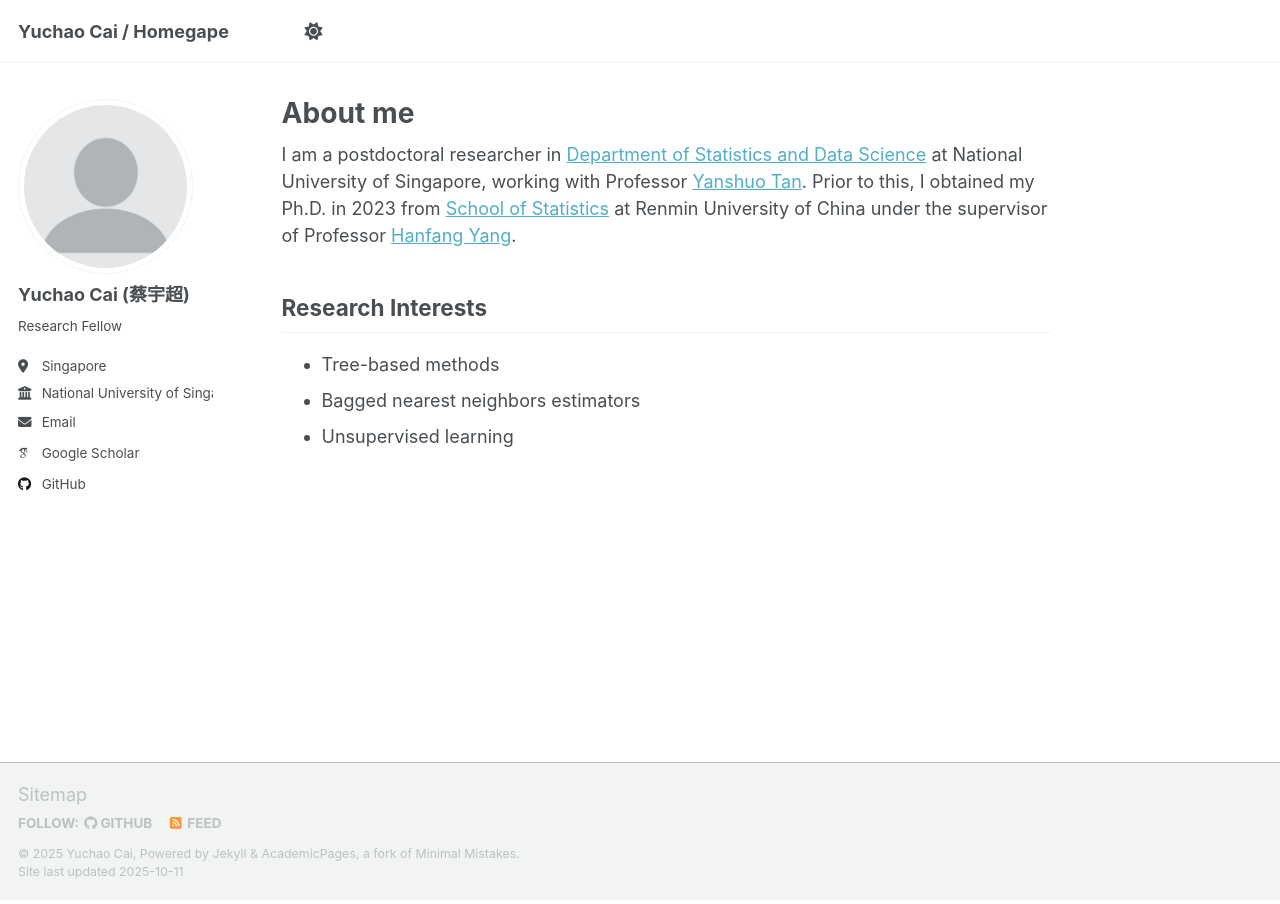
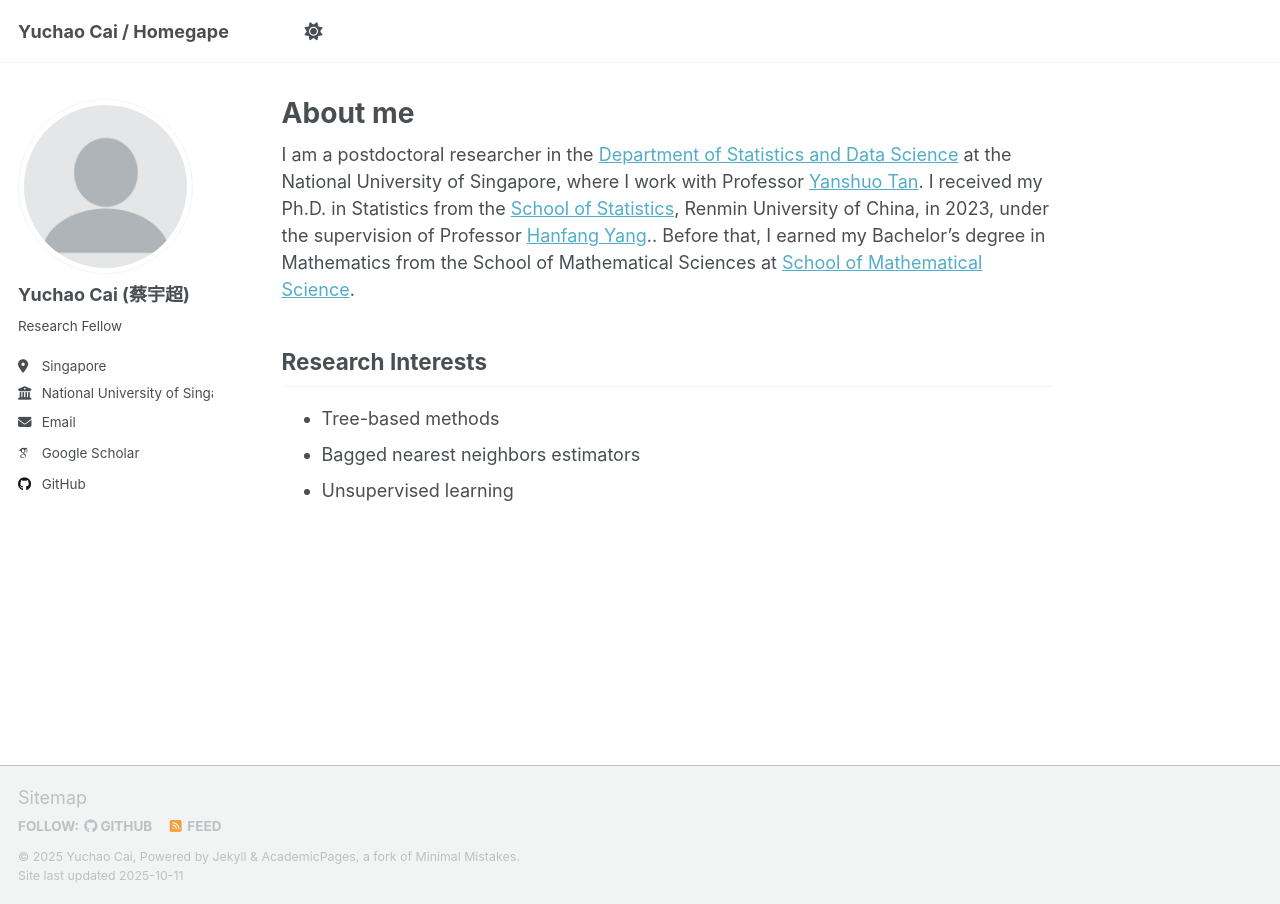
Before and after one commit to yccai2023/yccai2023.github.io, a Jekyll site: the page built from _pages/about.md, in a window 1280 px wide. Built offline with Jekyll 4.4.1, drawn with Linux system fonts in a browser that asks for light colours; some web fonts are replaced; a script that is not in the unit is left out.

Commit message:
Update about.md

```diff
--- a/_pages/about.md
+++ b/_pages/about.md
@@ -7,7 +7,7 @@ redirect_from:
   - /about.html
 ---
 
-I am a postdoctoral researcher in [Department of Statistics and Data Science](https://www.stat.nus.edu.sg/) at National University of Singapore, working with Professor [Yanshuo Tan](https://sites.google.com/view/yanshuotan/home). Prior to this, I obtained my Ph.D. in 2023 from [School of Statistics]() at Renmin University of China under the supervisor of Professor [Hanfang Yang]().
+I am a postdoctoral researcher in the [Department of Statistics and Data Science](https://www.stat.nus.edu.sg/) at the National University of Singapore, where I work with Professor [Yanshuo Tan](https://sites.google.com/view/yanshuotan/home). I received my Ph.D. in Statistics from the [School of Statistics](https://stat.ruc.edu.cn/Home/index.htm), Renmin University of China, in 2023, under the supervision of Professor [Hanfang Yang](http://isbd.ruc.edu.cn/English/Faculty/75f7b9495f664db2b47dce10253a84ff.htm).. Before that, I earned my Bachelor’s degree in Mathematics from the School of Mathematical Sciences at [School of Mathematical Science](https://math.xmu.edu.cn/en/).
 
 Research Interests
 ------
```
